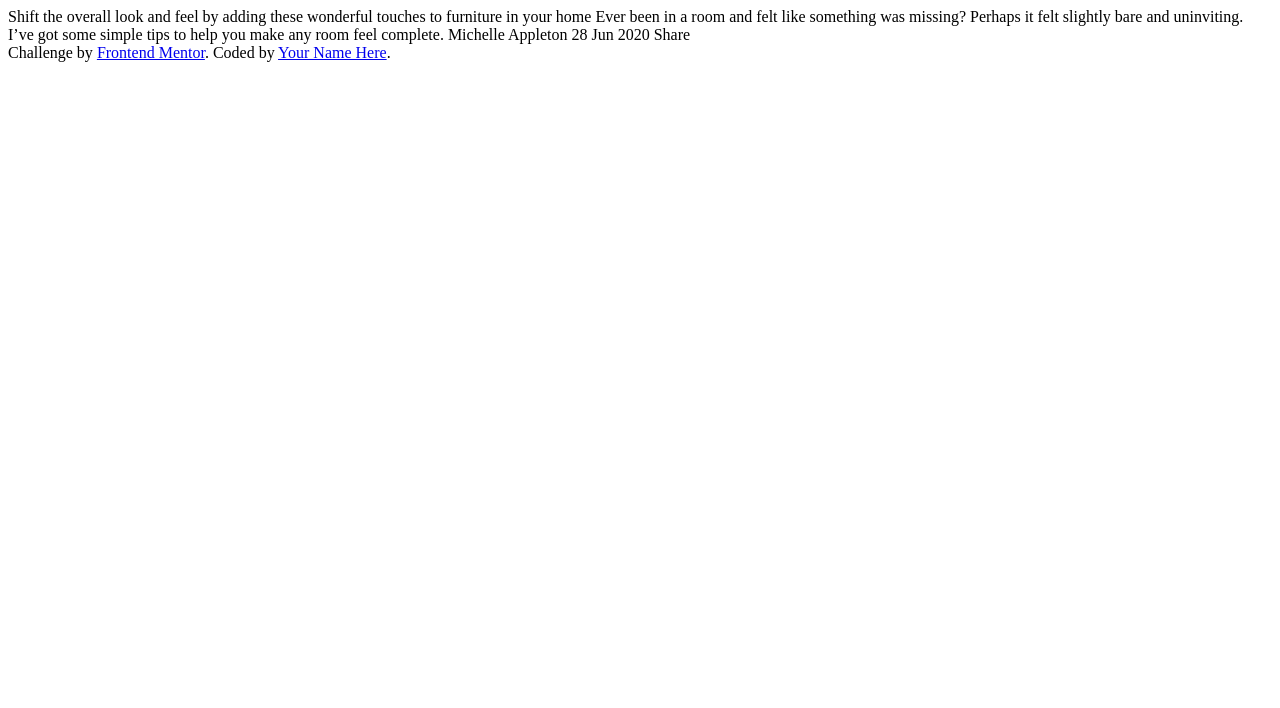
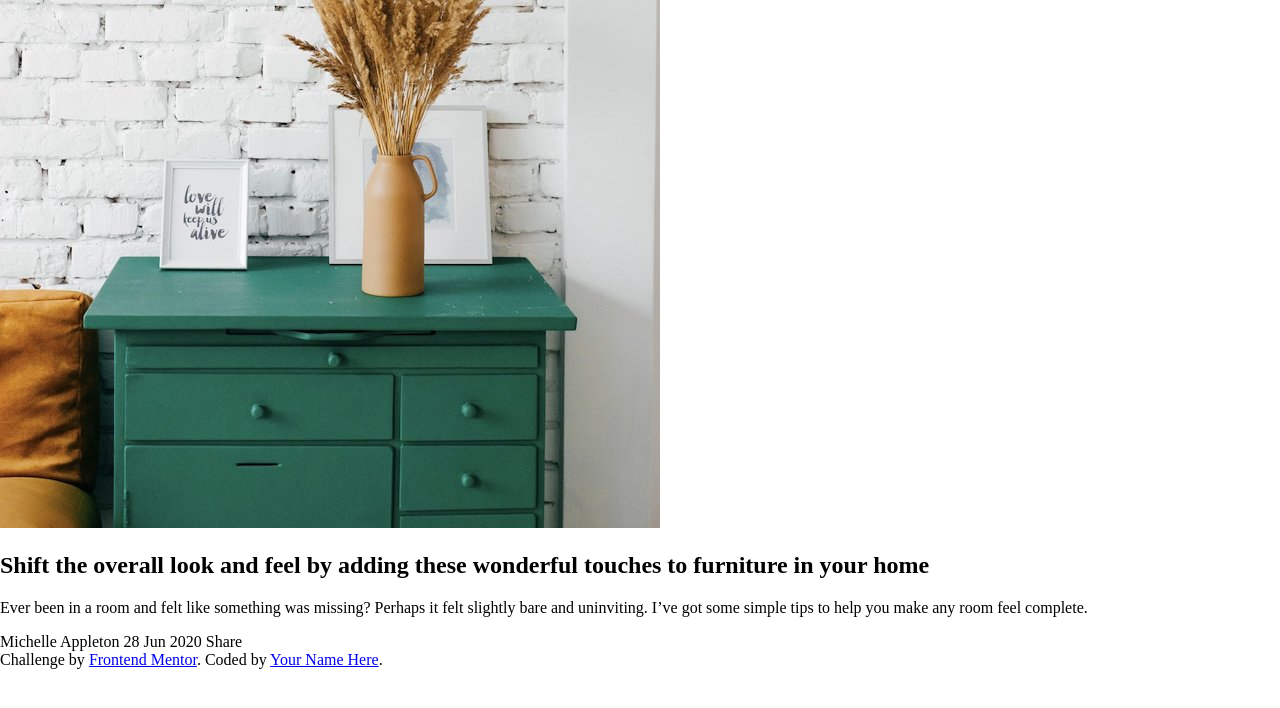
Before and after one commit to tlgadrkn/frontend-mentor-projects, a plain HTML site: page article-preview-component/index.html in a window 1280 px wide. Drawn offline with Linux system fonts and the light colour scheme; files that its build step writes are made by us from their sources.

Commit message:
added base styles and markup

```diff
--- a/article-preview-component/assets/style.css
+++ b/article-preview-component/assets/style.css
@@ -1,3 +1,25 @@
+:root {
+    /* Colors */
+    --dark-grayish-blue:  hsl(217, 19%, 35%)
+    --desaturated-dark-blue: hsl(214, 17%, 51%)
+    --grayish-blue: hsl(212, 23%, 69%)
+    --light-grayish-blue: hsl(210, 46%, 95%)
+
+    /* screens */
+    --m: 375px
+    --d: 1440px
+
+    /* font */
+    --primary: 13px;
+
+    /* font-family */
+    --primary-font: "https://fonts.google.com/specimen/Manrope";
+
+    /* font-weight */
+    --font-weight-primary:500
+    --font-weight-bold:700
+}
+
 html {
   box-sizing: border-box;
 }
@@ -6,3 +28,8 @@ html {
 *:after {
   box-sizing: inherit;
 }
+
+body {
+  margin: 0;
+  padding: 0;
+}
--- a/article-preview-component/index.html
+++ b/article-preview-component/index.html
@@ -10,12 +10,26 @@
 </head>
 <body>
 
-  Shift the overall look and feel by adding these wonderful
-  touches to furniture in your home
+  <section class="box">
+    <div class="box-img">
+      <img src="assets/images/drawers.jpg" alt="a nice drawer with some nice flower on it">
+    </div>
+    <div class="box-body">
+      <h1>
+        Shift the overall look and feel by adding these wonderful
+        touches to furniture in your home
 
-  Ever been in a room and felt like something was missing? Perhaps
-  it felt slightly bare and uninviting. I’ve got some simple tips
-  to help you make any room feel complete.
+      </h1>
+      <p>
+
+        Ever been in a room and felt like something was missing? Perhaps
+        it felt slightly bare and uninviting. I’ve got some simple tips
+        to help you make any room feel complete.
+      </p>
+    </div>
+  </section>
+
+
 
   Michelle Appleton
   28 Jun 2020
```
